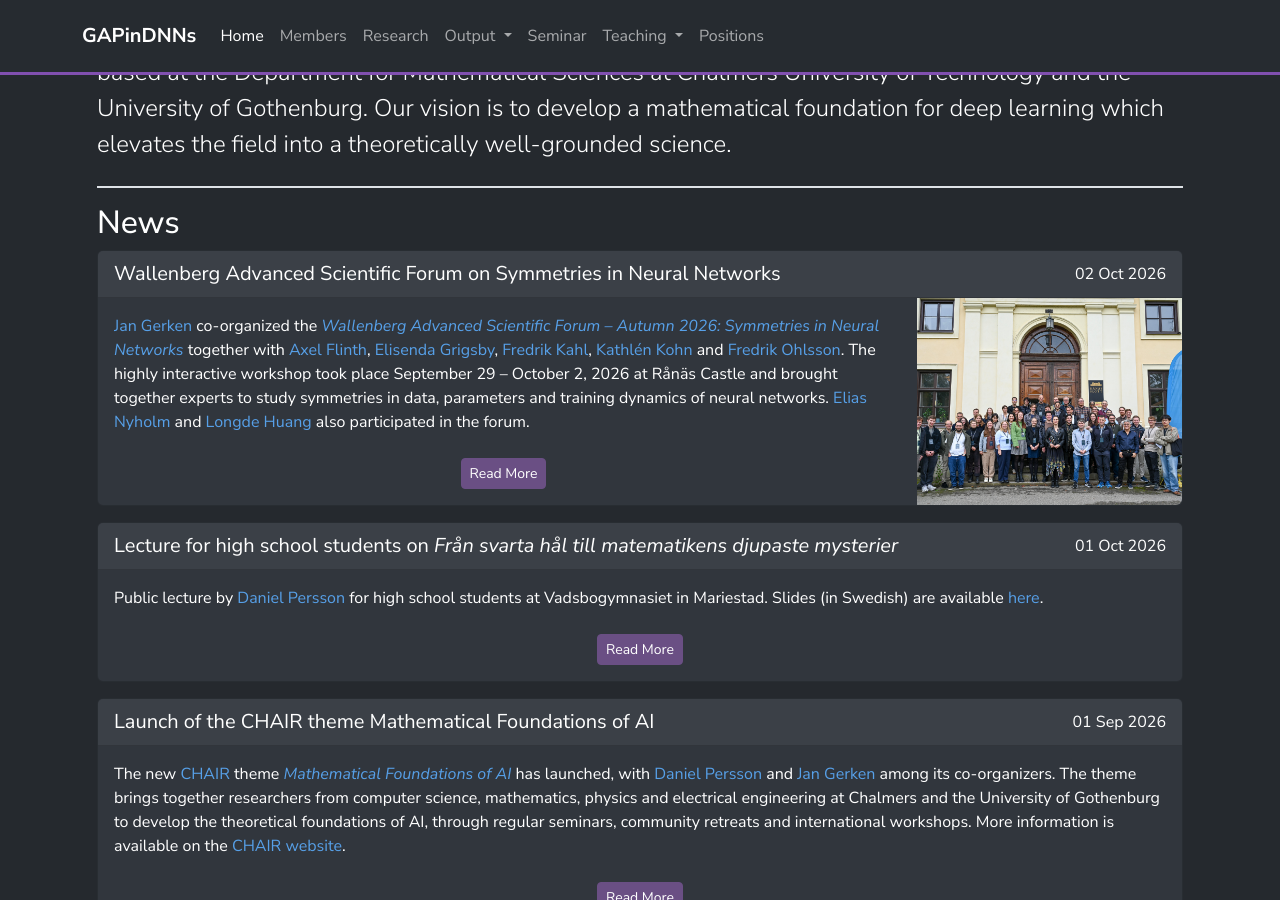
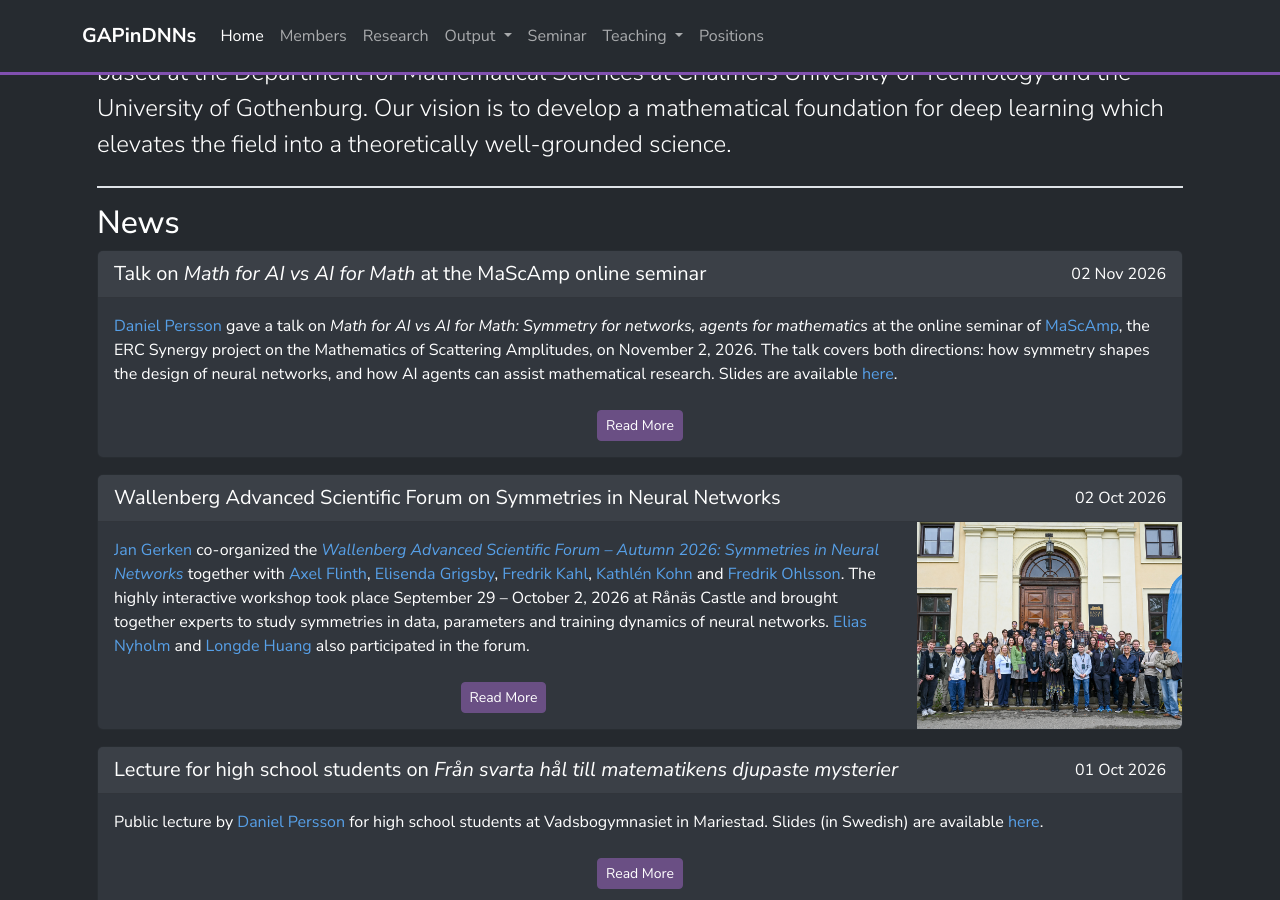
Before and after one commit to GAPinDNNs/gapindnns.github.io, a Jekyll site: the page built from _pages/index.md, in a window 1280 px wide and 900 px high, scrolled down 659 px. Built offline with Jekyll 4.4.1, drawn with Linux system fonts in a browser that asks for light colours; nearby versions of some CDN libraries.

Commit message:
Add MaScAmp online seminar talk (2026-11-02)
Co-Authored-By: Claude Opus 5.5 <noreply@anthropic.com>

```diff
--- a/_data/news.yml
+++ b/_data/news.yml
@@ -1,3 +1,8 @@
+- date: 2026-11-02
+  headline: "Talk on *Math for AI vs AI for Math* at the MaScAmp online seminar"
+  link: /downloads/slides/2026-11-02-daniel-persson.pdf
+  text: |
+    [Daniel Persson](/members/Daniel_Persson) gave a talk on *Math for AI vs AI for Math: Symmetry for networks, agents for mathematics* at the online seminar of [MaScAmp](https://www.mascamp.org/), the ERC Synergy project on the Mathematics of Scattering Amplitudes, on November 2, 2026. The talk covers both directions: how symmetry shapes the design of neural networks, and how AI agents can assist mathematical research. Slides are available [here](/downloads/slides/2026-11-02-daniel-persson.pdf).
 - date: 2026-10-02
   headline: "Wallenberg Advanced Scientific Forum on Symmetries in Neural Networks"
   link: https://wasp-sweden.org/wallenberg-advanced-scientific-forum-autumn-2026/
--- /dev/null
+++ b/_data/talks/2026-11-02-daniel-persson.yml
@@ -0,0 +1,11 @@
+title: "Math for AI vs AI for Math: Symmetry for networks, agents for mathematics"
+id: 2026-11-02-daniel-persson
+date: '2026-11-02'
+location:
+  name: MaScAmp online seminar, ERC Synergy project "Mathematics of Scattering Amplitudes"
+  url: https://www.mascamp.org/
+slides: /downloads/slides/2026-11-02-daniel-persson.pdf
+speaker:
+  first_name: Daniel
+  last_name: Persson
+tags: GDL
```
Also changed, not shown: 1 other file.
